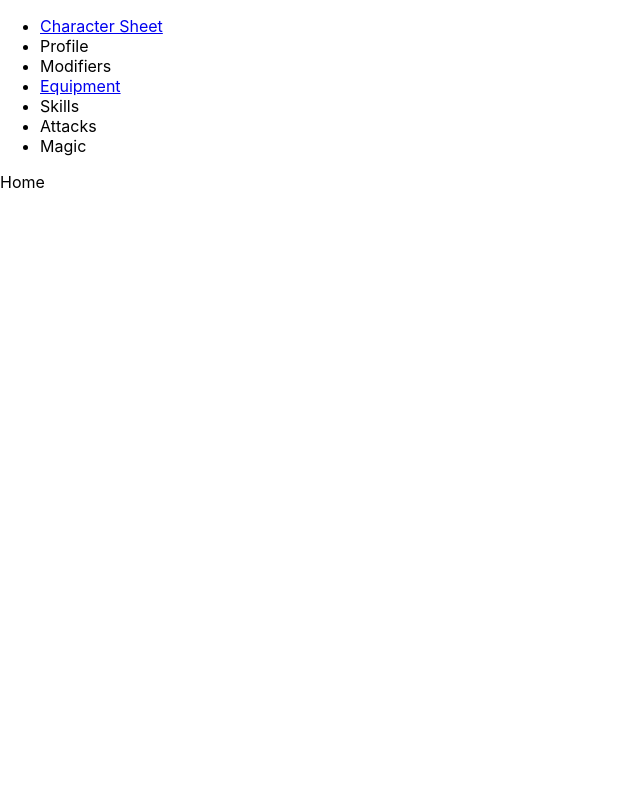
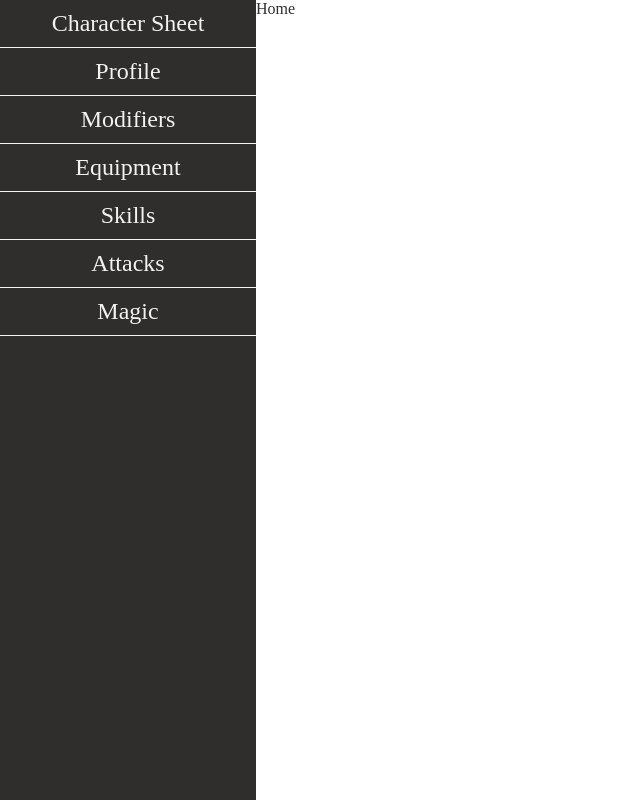
Before and after one commit to nateweis/character_sheet_frontend, a React (Create React App) app: page /character/home in a window 1280 px wide. Shown: the whole page, without its empty margins (0-640 px from the left). Built offline with nearby package versions, Linux system fonts and the light colour scheme.

Commit message:
did a little styling

```diff
--- a/src/Views/HomePg/Home.jsx
+++ b/src/Views/HomePg/Home.jsx
@@ -3,7 +3,7 @@ import React from 'react';
 function Home(){
 
   return(
-    <div>
+    <div className='char-pg'>
       Home
     </div>
   )
--- a/src/Views/ItemsPg/Items.jsx
+++ b/src/Views/ItemsPg/Items.jsx
@@ -3,7 +3,7 @@ import React from 'react';
 export default ()=>{
 
   return(
-    <div>
+    <div className='char-pg'>
       Items
     </div>
   )
--- a/src/Views/Sidebar/Sidebar.jsx
+++ b/src/Views/Sidebar/Sidebar.jsx
@@ -1,19 +1,22 @@
 import React from 'react';
 import {Outlet, Link} from 'react-router-dom'
+import './sidebar.css'
 
 function Sidebar(){
 
   return(
-    <div>
-      <ul>
-          <li> <Link to="home">Character Sheet</Link> </li>
-          <li>Profile</li>
-          <li>Modifiers</li>
-          <li> <Link to="items">Equipment</Link> </li>
-          <li>Skills</li>
-          <li>Attacks</li>
-          <li>Magic</li>
-      </ul>
+    <div className='page-container'>
+        <div className="sidebar">
+            <ul>
+                <li className="nav-link"> <Link to="home">Character Sheet</Link> </li>
+                <li className="nav-link">Profile</li>
+                <li className="nav-link">Modifiers</li>
+                <li className="nav-link"> <Link to="items">Equipment</Link> </li>
+                <li className="nav-link">Skills</li>
+                <li className="nav-link">Attacks</li>
+                <li className="nav-link">Magic</li>
+            </ul>
+        </div>
       <Outlet />
     </div>
   )
--- /dev/null
+++ b/src/Views/Sidebar/sidebar.css
@@ -0,0 +1,46 @@
+.sidebar{
+    position: fixed;
+    grid-column: 1;
+    width: 25%;
+    height: 100vh;
+    background-color: var(--black);
+    text-align: center;
+}
+
+.sidebar li{
+    padding: 10px;
+    font-size: 1.5rem;
+    border-bottom: 1px groove var(--white);
+    transition: all 0.3s;
+    cursor: pointer;
+}
+.sidebar li:hover{
+    background-color: var(--gold);
+}
+.sidebar ul{
+    list-style: none;
+    padding: 0;
+}
+
+.sidebar .nav-link, .sidebar .nav-link a{
+    text-decoration: none;
+    color: var(--white);
+}
+
+.sidebar .logout{
+    position: absolute;
+    bottom: 0;
+    left: 0;
+    width: 100%;
+    margin: 0;
+}
+.sidebar .brand{
+    font-size: 2.2rem;
+}
+
+@media(min-width: 980px){
+    .sidebar{width: 20%;}
+}
+@media(min-width: 1500px){
+    .sidebar{width: 15%;}
+}
--- a/src/index.css
+++ b/src/index.css
@@ -1,13 +1,44 @@
-body {
-  margin: 0;
-  font-family: -apple-system, BlinkMacSystemFont, 'Segoe UI', 'Roboto', 'Oxygen',
-    'Ubuntu', 'Cantarell', 'Fira Sans', 'Droid Sans', 'Helvetica Neue',
-    sans-serif;
-  -webkit-font-smoothing: antialiased;
-  -moz-osx-font-smoothing: grayscale;
+*{margin: 0; padding: 0;}
+
+#root{
+    /* margin-left: 20vw; */
+    --gold:#e4ca4a;
+    --white: #f3f1f1;
+    --black: #2f2e2c;
+    color: #f3f1f1;
+    display: grid;
 }
 
-code {
-  font-family: source-code-pro, Menlo, Monaco, Consolas, 'Courier New',
-    monospace;
+button{
+    background-color: var(--gold);
+    border-radius: 5px;
+    padding: 5px 20px;
+    color: var(--white);
+    font: normal bold 18px "Open Sans", sans-serif;
+    text-align: center;
+    margin: 10px;
+    cursor: pointer;
+    transition: all 0.3s;
 }
+
+button:hover{
+    background-color: var(--gold);
+}
+
+.page-container{
+    display: grid;
+    grid-template-columns: 25% 75%;
+    /* gap: 20px; */
+    /* margin-top: 2%; */
+}
+.char-pg{
+  color: var(--black);
+  grid-column: 2;
+}
+
+@media(min-width: 980px){
+  .page-container{grid-template-columns: 20% 80%;}
+}
+@media(min-width: 1500px){
+  .page-container{grid-template-columns: 15% 85%;}
+}
```
Also changed, not shown: public/api.txt (added).
